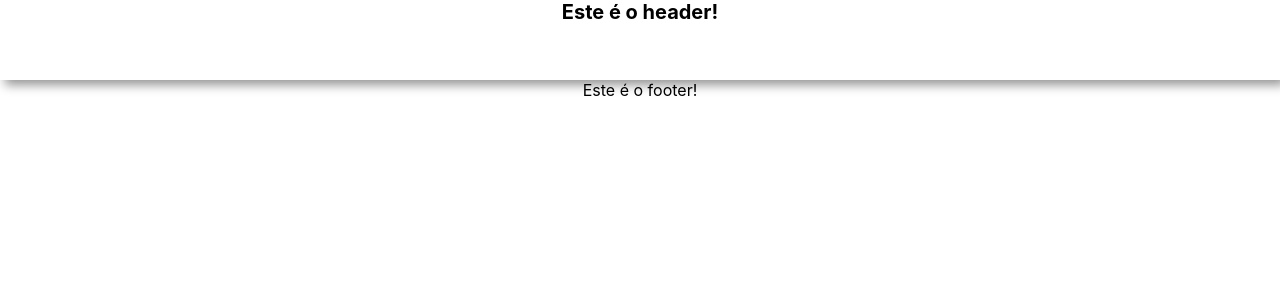
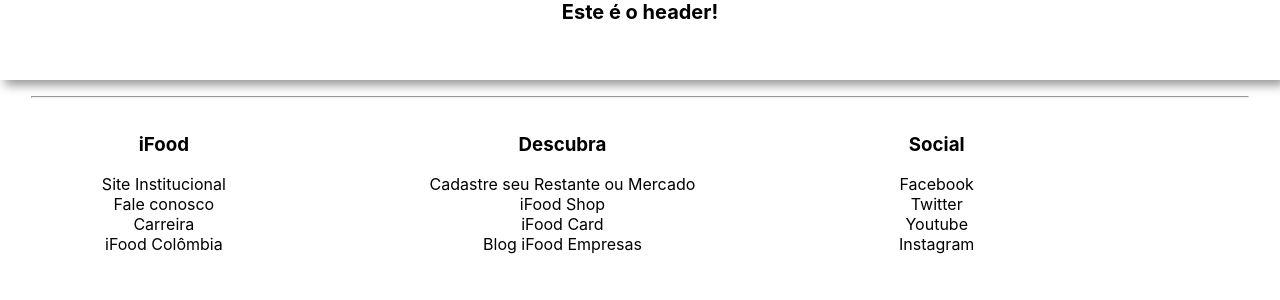
Before and after one commit to thaissilvr/iFood-Hack-Project, a React (Vite) app in the folder my-react-app/: page / in a window 1280 px wide. Shown: the top 300 px of the page. Built offline with nearby package versions, Linux system fonts and the light colour scheme.

Commit message:
Att do footer

```diff
--- a/my-react-app/src/components/Footer/Footer.css
+++ b/my-react-app/src/components/Footer/Footer.css
@@ -0,0 +1,19 @@
+.footerMain{
+    display: grid;
+    height: 40%;
+    justify-items: center;
+}
+
+.footerCity > ul{
+    grid-template-columns: repeat(4, 100px)
+}
+
+hr{
+    grid-column: 1/5;
+    width: 95%;
+    margin: 1em 0;
+}
+
+.footerItems {
+    list-style: none;
+}
--- a/my-react-app/src/components/Footer/Footer.jsx
+++ b/my-react-app/src/components/Footer/Footer.jsx
@@ -3,7 +3,33 @@
 
 export default function Footer () {
     return (
-        <footer className='mainFooter'>Este é o footer!</footer>
+        <footer className='footerMain'>
+                <hr />
+
+                <div>
+                <h3>iFood</h3>
+                    <li className='footerItems'>Site Institucional</li>
+                    <li className='footerItems'>Fale conosco</li>
+                    <li className='footerItems'>Carreira</li>
+                    <li className='footerItems'>iFood Colômbia</li>
+                </div>
+
+                <div>
+                <h3>Descubra</h3>
+                    <li className='footerItems'>Cadastre seu Restante ou Mercado</li>
+                    <li className='footerItems'>iFood Shop</li>
+                    <li className='footerItems'>iFood Card</li>
+                    <li className='footerItems'>Blog iFood Empresas</li>
+                </div>
+
+                <div>
+                <h3>Social</h3>
+                    <li className='footerItems'>Facebook</li>
+                    <li className='footerItems'>Twitter</li>
+                    <li className='footerItems'>Youtube</li>
+                    <li className='footerItems'>Instagram</li>
+                </div>
+            </footer>
 
     )
 }
```
